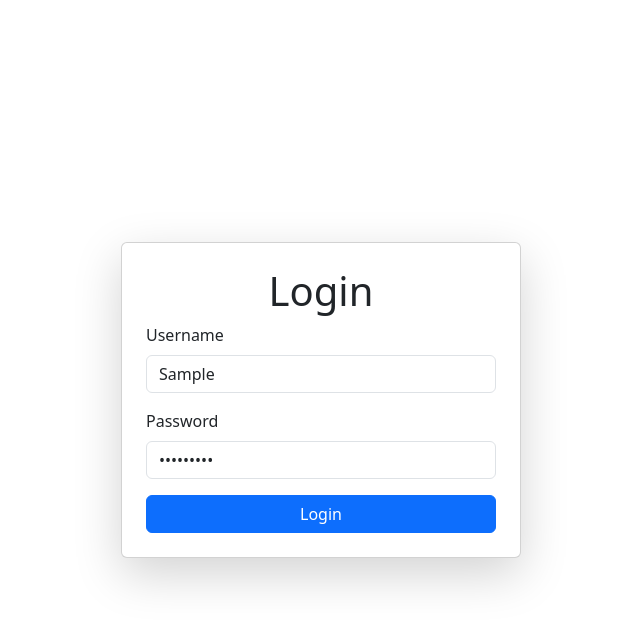
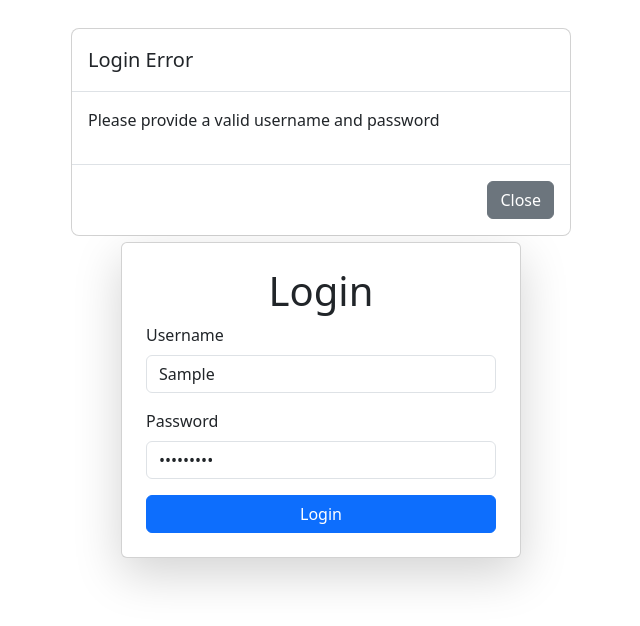
Before and after one commit to mgzzl/kva-react, a React (Create React App) app: page / in a window 1280 px wide. Both pictures are taken after typing "Sample", "Sample123" into the empty fields and a click on the button "Login". Shown: the top 626 px of the page, without its empty margins (319-959 px from the left). Built offline with nearby package versions, Linux system fonts and the light colour scheme; what @react-pdf/renderer would draw is missing.

Commit message:
add error massage and cookies

```diff
--- /dev/null
+++ b/src/components/ErrorModal.tsx
@@ -0,0 +1,30 @@
+// src/components/ErrorModal.tsx
+import React from 'react';
+
+interface ErrorModalProps {
+    show: boolean;
+    handleClose: () => void;
+    message: string;
+}
+
+const ErrorModal: React.FC<ErrorModalProps> = ({ show, handleClose, message }) => {
+    return (
+        <div className={`modal fade ${show ? 'show' : ''}`} style={{ display: show ? 'block' : 'none' }} tabIndex={-1} role="dialog">
+            <div className="modal-dialog" role="document">
+                <div className="modal-content">
+                    <div className="modal-header">
+                        <h5 className="modal-title">Login Error</h5>
+                    </div>
+                    <div className="modal-body">
+                        <p>{message}</p>
+                    </div>
+                    <div className="modal-footer">
+                        <button type="button" className="btn btn-secondary" onClick={handleClose}>Close</button>
+                    </div>
+                </div>
+            </div>
+        </div>
+    );
+}
+
+export default ErrorModal;
--- a/src/components/Step1.tsx
+++ b/src/components/Step1.tsx
@@ -57,7 +57,7 @@ const Step1: React.FC<Step1Props> = ({ values, onChange }) => {
                 zip: '90443',
                 city: 'Nürnberg',
                 country: 'Deutschland',
-                invoiceNr: ''
+                invoiceNr: null
             }
         }
     );
@@ -381,22 +381,23 @@ const Step1: React.FC<Step1Props> = ({ values, onChange }) => {
                                 Bitte geben Sie das Land ein.
                             </div>
                         </div>
-                        <h6 className="mb-3">Rechnung?</h6>
-                        <label className="form-label">
-                        Rechnungsnummer:</label>
-                        <input
+                        <div>
+                            <h6 className='mb-3'>Rechnung?</h6>
+                            <label htmlFor="invoiceNr" className="form-label">Rechnungsnummer:</label>
+                            <input
                             type="number"
+                            id="invoiceNr"
                             className="form-control"
                             name="keingarten.invoiceNr"
                             placeholder='123'
                             value={formData.keingarten.invoiceNr}
                             onChange={handleChange}
-                        />
+                            aria-describedby="invoiceHelp"
+                            />
+                            <small id="invoiceHelp" className="form-text text-muted">Füge eine Rechnungsnummer hinzu, falls eine Rechnung benötigt wird.</small>
+                        </div>
                     </div>
                 </div>
-                {/* <button className="btn btn-success" onClick={handleSubmit}>
-                PDF generieren
-              </button> */}
             </form>
         </div>
     );
--- a/src/components/Step2.tsx
+++ b/src/components/Step2.tsx
@@ -74,7 +74,7 @@ interface Step2Props {
 
     return (
         <div className="container mt-5">
-            <form method="POST" action="/" className="needs-validation" noValidate>
+            <form className="needs-validation" noValidate>
             <div className="mt-5 mb-3">
                 <h4 className="mb-3">Angebot</h4>
                 <label htmlFor="titel" className="form-label">Titel:</label>
@@ -116,10 +116,12 @@ interface Step2Props {
                     placeholder="Optionaler Text.."
                     value={formData.optionalText}
                     onChange={handleChange}
+                    aria-describedby="optionalTextHelp"
                 ></textarea>
-                <div className="invalid-feedback">
+                {/* <div className="invalid-feedback">
                     Bitte geben Sie einen optionalen Text ein, falls nötig.
-                </div>
+                </div> */}
+                <small id="optionalTextHelp" className="form-text text-muted">Füge einen optionalen Text hinzu, falls nötig.</small>
             </div>
             <hr />
             <h6 className="mb-3">Korrektur</h6>
--- a/src/components/Tabs.tsx
+++ b/src/components/Tabs.tsx
@@ -100,7 +100,7 @@ const Tabs: React.FC<TabsProps> = ({ tabs }) => {
     const pdfPath = customerEnglish ? `${keingartenDate}-Quotation-${customerName}-${projectTitle}-keingarten.pdf` : `${keingartenDate}-KVA-${customerName}-${projectTitle}-keingarten.pdf`;
     saveAs(blob, pdfPath);
 
-    if (invoiceNr !== ''){
+    if (invoiceNr !== null){
       const docInvoice = customerEnglish
       ? <InvoiceEnglish data={QuotationData} taxRate={taxRate} />
       : <Invoice data={QuotationData} taxRate={taxRate} />;
--- a/src/index.tsx
+++ b/src/index.tsx
@@ -1,20 +1,23 @@
+// src/index.tsx
 import React from 'react';
 import ReactDOM from 'react-dom/client';
 import './index.css';
-// import App from './App';
 import 'bootstrap/dist/css/bootstrap.min.css';
 import reportWebVitals from './reportWebVitals';
 import Login from './login';
-
+import App from './App';
+import { getCookie } from './utils/cookies';
 
 const root = ReactDOM.createRoot(
   document.getElementById('root') as HTMLElement
 );
+
+const isLoggedIn = getCookie('username') !== null;
+// console.log(isLoggedIn)
 root.render(
   <React.StrictMode>
-    <Login />
-  </React.StrictMode>,
-  // document.getElementById('root')
+    {isLoggedIn ? <App /> : <Login />}
+  </React.StrictMode>
 );
 
 // If you want to start measuring performance in your app, pass a function
--- a/src/login.tsx
+++ b/src/login.tsx
@@ -1,34 +1,53 @@
 // src/login.tsx
-import React, { useState } from 'react';
+import React, { useState, useEffect } from 'react';
 import { BrowserRouter as Router, Navigate, Routes, Route } from 'react-router-dom';
 import App from './App';
+import { setCookie, getCookie } from './utils/cookies';
 import 'bootstrap/dist/css/bootstrap.min.css';
+import ErrorModal from './components/ErrorModal';
+
 
 function Login() {
     const [username, setUsername] = useState('');
     const [password, setPassword] = useState('');
     const [isLoggedIn, setIsLoggedIn] = useState(false);
+    const [showError, setShowError] = useState(false);
+    const [errorMessage, setErrorMessage] = useState('');
+
+    useEffect(() => {
+        const savedUsername = getCookie('username');
+        if (savedUsername) {
+            setIsLoggedIn(true);
+        }
+    }, []);
 
     const handleLogin = (event: React.FormEvent<HTMLFormElement>) => {
         event.preventDefault();
         // Add your login logic here
         if (username === 'kg-kva' && password === 'KVA-Generator!') {
             setIsLoggedIn(true);
-            return <Navigate to="/" replace={true} />;
+            setCookie('username', username, 1);  // Cookie expires in 1 day
         } else {
+            setErrorMessage('Please provide a valid username and password');
+            setShowError(true);
             console.log("Please provide a valid username and password");
         }
     };
 
-    return (
-        <div className="container">
-            {isLoggedIn ? (
-                <Router>
+    const handleCloseError = () => {
+        setShowError(false);
+    };
+
+    if (isLoggedIn) {
+        return <Router>
             <Routes>
                 <Route path="/" element={<App />} />
             </Routes>
         </Router>
-            ) : (
+    }
+
+    return (
+        <div className="container">
             <div className='d-flex justify-content-center align-items-center vh-100'>
                 <div className="card p-4 shadow-lg" style={{ width: '400px' }}>
                     <h1 className="text-center">Login</h1>
@@ -59,7 +78,7 @@ function Login() {
                     </form>
                 </div>
             </div>
-            )}
+            <ErrorModal show={showError} handleClose={handleCloseError} message={errorMessage} />
         </div>
     );
 }
--- /dev/null
+++ b/src/utils/cookies.ts
@@ -0,0 +1,21 @@
+// src/utils/cookies.ts
+export function setCookie(name: string, value: string, days: number) {
+    const expires = new Date();
+    expires.setTime(expires.getTime() + (days * 24 * 60 * 60 * 1000));
+    document.cookie = `${name}=${value};expires=${expires.toUTCString()};path=/`;
+}
+
+export function getCookie(name: string) {
+    const nameEQ = name + "=";
+    const ca = document.cookie.split(';');
+    for (let i = 0; i < ca.length; i++) {
+        let c = ca[i];
+        while (c.charAt(0) == ' ') c = c.substring(1, c.length);
+        if (c.indexOf(nameEQ) == 0) return c.substring(nameEQ.length, c.length);
+    }
+    return null;
+}
+
+export function eraseCookie(name: string) {
+    document.cookie = `${name}=; Max-Age=-99999999;`;
+}
```
Lines whose indentation alone changed are shown as unchanged.
